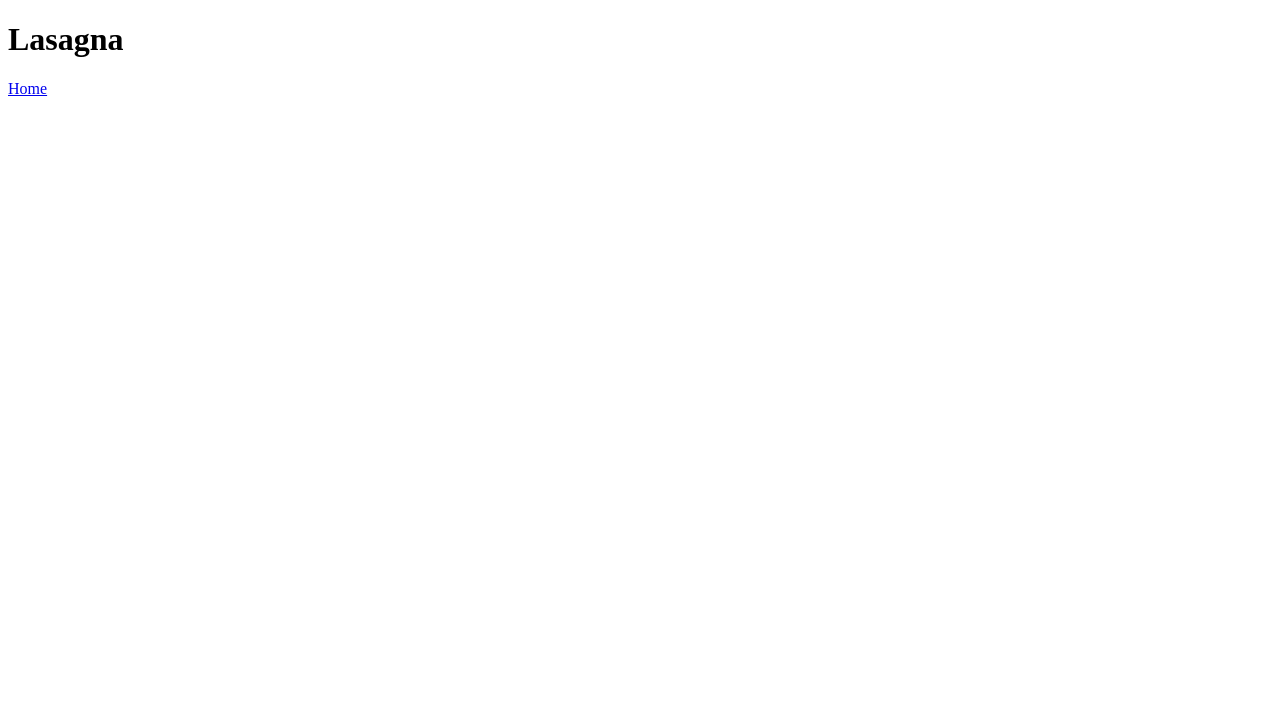
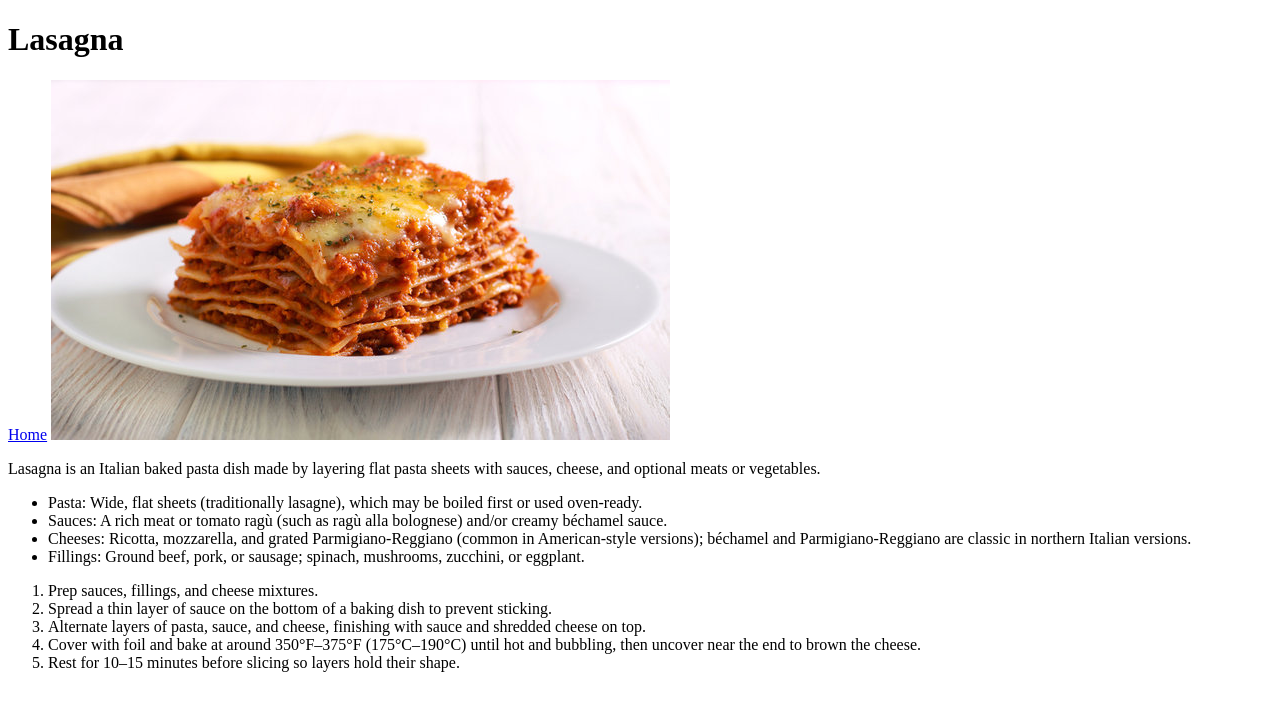
Before and after one commit to FatherPixel/odin-recipes, a plain HTML site: page recipes/lasagna.html in a window 1280 px wide. Drawn offline with Linux system fonts and the light colour scheme.

Commit message:
Added Image, Description, Ingredients, and steps section

```diff
--- a/recipes/lasagna.html
+++ b/recipes/lasagna.html
@@ -8,5 +8,20 @@
 <body>
     <h1>Lasagna</h1>
     <a href="../index.html">Home</a>
+    <img src="../images/lasagna.jpg" alt="">
+    <p>Lasagna is an Italian baked pasta dish made by layering flat pasta sheets with sauces, cheese, and optional meats or vegetables.</p>
+    <ul>
+        <li>Pasta: Wide, flat sheets (traditionally lasagne), which may be boiled first or used oven-ready.</li>
+        <li>Sauces: A rich meat or tomato ragù (such as ragù alla bolognese) and/or creamy béchamel sauce.</li>
+        <li>Cheeses: Ricotta, mozzarella, and grated Parmigiano-Reggiano (common in American-style versions); béchamel and Parmigiano-Reggiano are classic in northern Italian versions.</li>
+        <li>Fillings: Ground beef, pork, or sausage; spinach, mushrooms, zucchini, or eggplant.</li>
+    </ul>
+    <ol>
+        <li>Prep sauces, fillings, and cheese mixtures.</li>
+        <li>Spread a thin layer of sauce on the bottom of a baking dish to prevent sticking.</li>
+        <li>Alternate layers of pasta, sauce, and cheese, finishing with sauce and shredded cheese on top.</li>
+        <li>Cover with foil and bake at around 350°F–375°F (175°C–190°C) until hot and bubbling, then uncover near the end to brown the cheese.</li>
+        <li>Rest for 10–15 minutes before slicing so layers hold their shape.</li>
+    </ol>
 </body>
 </html>
```
Also changed, not shown: images/lasagna.jpg (added).
